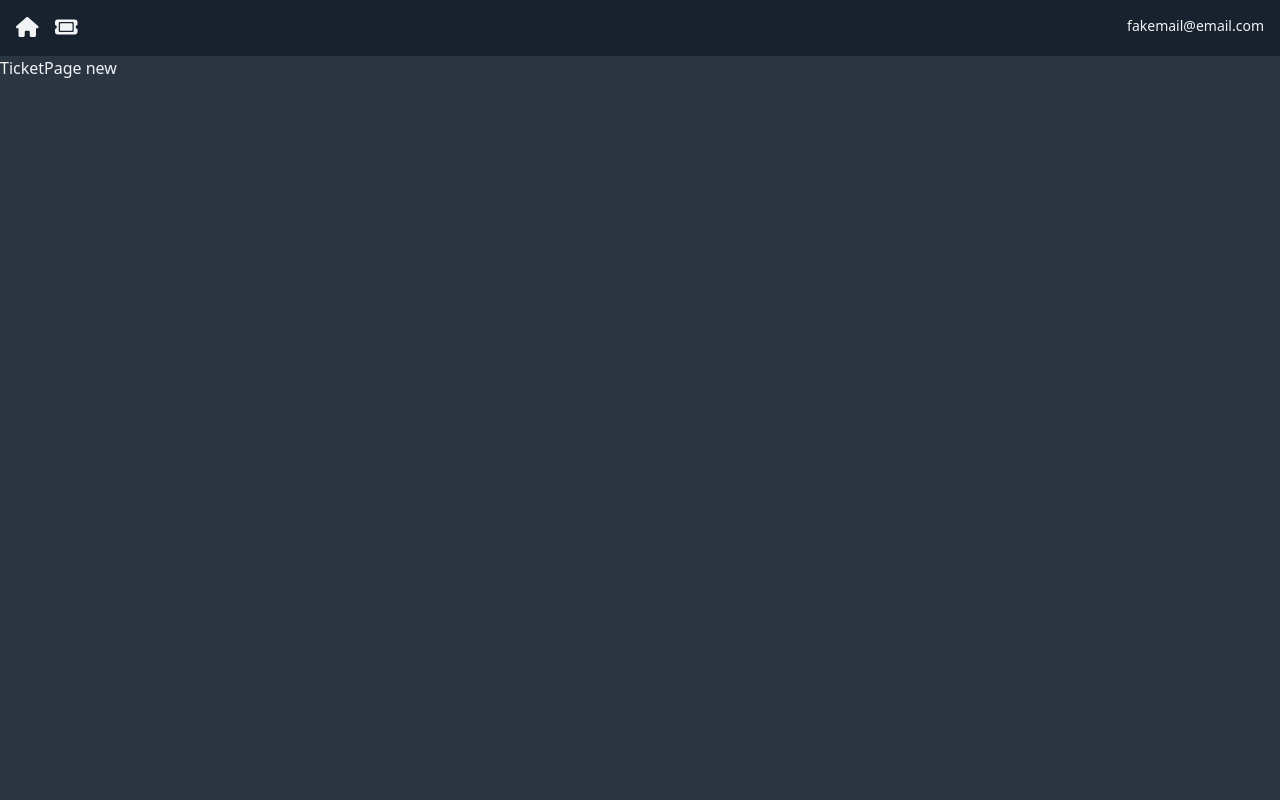
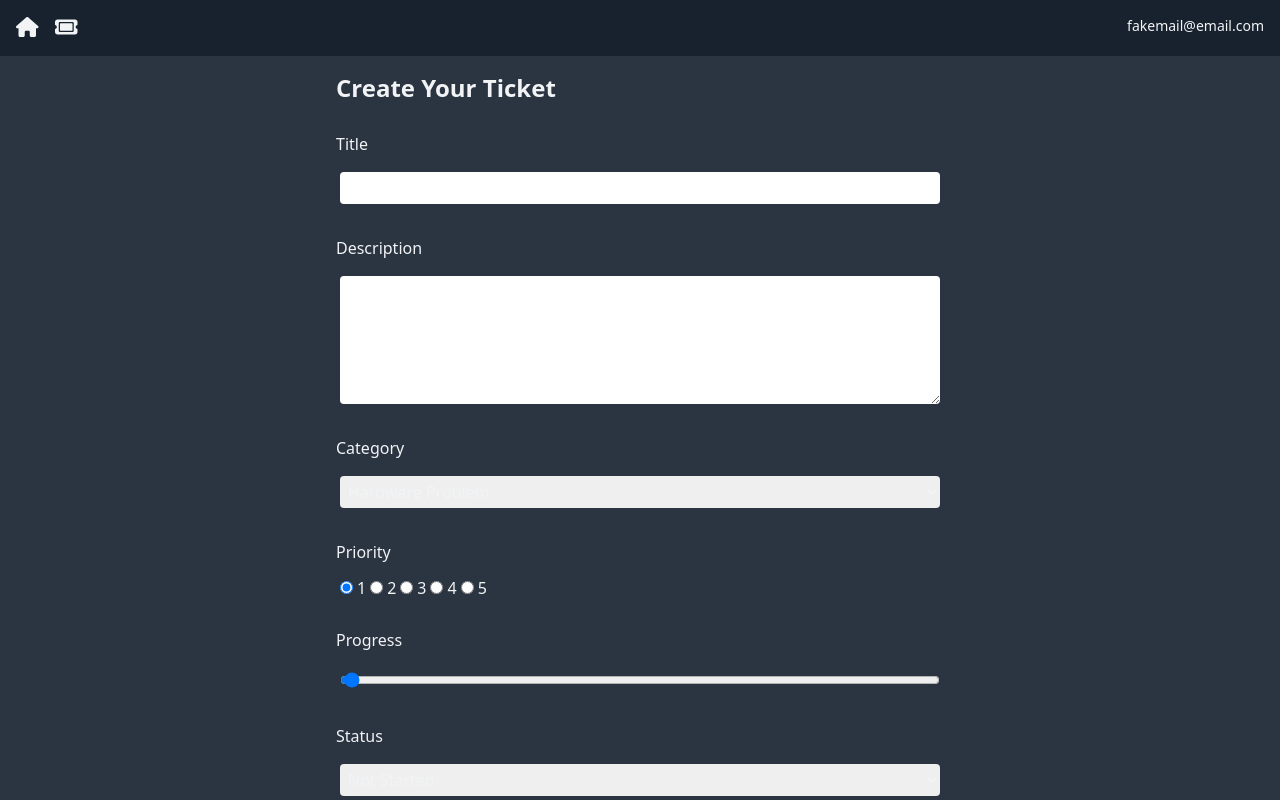
Before and after one commit to SilviaAsmat/ticketing-app, a Next.js app: page /TicketPage/new in a window 1280 px wide. Built offline with nearby package versions, Linux system fonts and the light colour scheme.

Commit message:
Added ticket description, category, and progress labels

```diff
--- a/app/(components)/TicketCard.jsx
+++ b/app/(components)/TicketCard.jsx
@@ -12,8 +12,21 @@
           <DeleteBlock />
         </div>
       </div>
-      <ProgressDisplay />
-      <StatusDisplay />
+      <h4>Ticket Title</h4>
+      <hr className="h-px border-0 bg-page mb-2" />
+      <p className="whitespace-pre-wrap">
+        this is the ticket description! Please do this ticket
+      </p>
+      <div className="flex-grow"></div>
+      <div className="flex mt-2">
+        <div className="flex flex-col">
+          <p className="text-xs my-1">08/31/24 11:32 pm</p>
+          <ProgressDisplay />
+        </div>
+        <div className="ml-auto flex items-end">
+          <StatusDisplay />
+        </div>
+      </div>
     </div>
   );
 };
--- /dev/null
+++ b/app/(components)/TicketForm.jsx
@@ -0,0 +1,138 @@
+"use client";
+
+import { useRouter } from "next/navigation";
+import React, { useState } from "react";
+
+const TicketForm = () => {
+  const handleChange = (e) => {
+    const value = e.target.value;
+    const name = e.target.name;
+
+    setFormData((preState) => ({
+      ...preState,
+      [name]: value,
+    }));
+  };
+
+  const handleSubmit = () => {
+    console.log(formData);
+  };
+
+  const startingTicketData = {
+    title: "",
+    description: "",
+    priority: 1,
+    progress: 0,
+    status: "not started",
+    category: "Hardware Problem",
+  };
+
+  const [formData, setFormData] = useState(startingTicketData);
+  return (
+    <div className="flex justify-center">
+      <form
+        className="flex flex-col gap-3 w-1/2"
+        method="post"
+        onSubmit={handleSubmit}
+      >
+        <h3>Create Your Ticket</h3>
+        <label>Title</label>
+        <input
+          id="title"
+          name="title"
+          type="text"
+          onChange={handleChange}
+          required={true}
+          value={formData.title}
+        ></input>
+        <label>Description</label>
+        <textarea
+          id="description"
+          name="description"
+          type="text"
+          onChange={handleChange}
+          required={true}
+          value={formData.description}
+          rows="5"
+        ></textarea>
+        <label>Category</label>
+        <select
+          name="category"
+          value={formData.category}
+          onChange={handleChange}
+        >
+          <option value="Hardware Problem"> Hardware Problem</option>
+          <option value="Software Problem"> Software Problem</option>
+          <option value="Project"> Project</option>
+        </select>
+        <label>Priority</label>
+        <div>
+          <input
+            id="priority-1"
+            name="priority"
+            type="radio"
+            onChange={handleChange}
+            value={1}
+            checked={formData.priority === 1}
+          ></input>
+          <label>1</label>
+          <input
+            id="priority-2"
+            name="priority"
+            type="radio"
+            onChange={handleChange}
+            value={2}
+            checked={formData.priority === 2}
+          ></input>
+          <label>2</label>
+          <input
+            id="priority-3"
+            name="priority"
+            type="radio"
+            onChange={handleChange}
+            value={3}
+            checked={formData.priority === 3}
+          ></input>
+          <label>3</label>
+          <input
+            id="priority-4"
+            name="priority"
+            type="radio"
+            onChange={handleChange}
+            value={4}
+            checked={formData.priority === 4}
+          ></input>
+          <label>4</label>
+          <input
+            id="priority-5"
+            name="priority"
+            type="radio"
+            onChange={handleChange}
+            value={5}
+            checked={formData.priority === 5}
+          ></input>
+          <label>5</label>
+        </div>
+        <label>Progress</label>
+        <input
+          type="range"
+          id="progress"
+          name="progress"
+          value={formData.progress}
+          min="0"
+          max="100"
+          onChange={handleChange}
+        />
+        <label>Status</label>
+        <select name="status" value={formData.status} onChange={handleChange}>
+          <option value="not started">Not Started</option>
+          <option value="started">Started</option>
+          <option value="done">Done</option>
+        </select>
+        <input type="submit" className="btn" value="Create Ticket" />
+      </form>
+    </div>
+  );
+};
+
+export default TicketForm;
--- /dev/null
+++ b/app/(models)/Ticket.js
@@ -0,0 +1,23 @@
+import mongoose, { Schema } from "mongoose";
+
+mongoose.connect(process.env.MONGODB_URI);
+mongoose.Promise = global.Promise;
+
+const ticketSchema = new Schema(
+  {
+    title: String,
+    description: String,
+    category: String,
+    priority: Number,
+    progress: Number,
+    status: String,
+    active: Boolean,
+  },
+  {
+    timestamps: true,
+  }
+);
+
+const Ticket = mongoose.models.Ticket || mongoose.model("Ticket", ticketSchema);
+
+export default Ticket;
--- a/app/TicketPage/[id]/page.jsx
+++ b/app/TicketPage/[id]/page.jsx
@@ -1,5 +1,7 @@
+import TicketForm from "@/app/(components)/TicketForm";
+
 const TicketPage = ({ params }) => {
-  return <div>TicketPage {params.id}</div>;
+  return <TicketForm />;
 };
 
 export default TicketPage;
--- /dev/null
+++ b/app/api/route.js
@@ -0,0 +1,13 @@
+import Ticket from "../models/Ticket";
+import { NextResponse } from "next/server";
+
+export async function POST(req) {
+  try {
+    const body = await req.json();
+    const ticketData = body.formData;
+    await Ticket.create(ticketData);
+    return NextResponse.json({ message: "Ticket Creates" }, { status: 201 });
+  } catch (error) {
+    return NextResponse.json({ message: "Error", error }, { status: 500 });
+  }
+}
--- a/app/globals.css
+++ b/app/globals.css
@@ -26,6 +26,18 @@
   p {
     @apply text-sm text-default-text;
   }
+  form {
+    @apply rounded-xl p-4;
+  }
+
+  label {
+    @apply mt-4;
+  }
+  input,
+  select,
+  textarea {
+    @apply m-1 rounded bg-card p-1;
+  }
 }
 
 @layer components {
--- a/app/page.js
+++ b/app/page.js
@@ -2,12 +2,13 @@
 
 const Dashboard = () => {
   return (
-    <div>
-      <TicketCard />
-      <TicketCard />
-      <TicketCard />
-      <TicketCard />
-      <TicketCard />
+    <div className="p-5">
+      <div className="lg:grid grid-cols-2 xl:grid-cols-4">
+        <TicketCard />
+        <TicketCard />
+        <TicketCard />
+        <TicketCard />
+      </div>
     </div>
   );
 };
--- a/package.json
+++ b/package.json
@@ -11,6 +11,8 @@
   "dependencies": {
     "@fortawesome/free-solid-svg-icons": "^6.6.0",
     "@fortawesome/react-fontawesome": "^0.2.2",
+    "mongodb": "^6.9.0",
+    "mongoose": "^8.6.3",
     "next": "14.2.13",
     "react": "^18",
     "react-dom": "^18"
```
Also changed, not shown: 1 other file (tests, documents, lock files or other folders).
